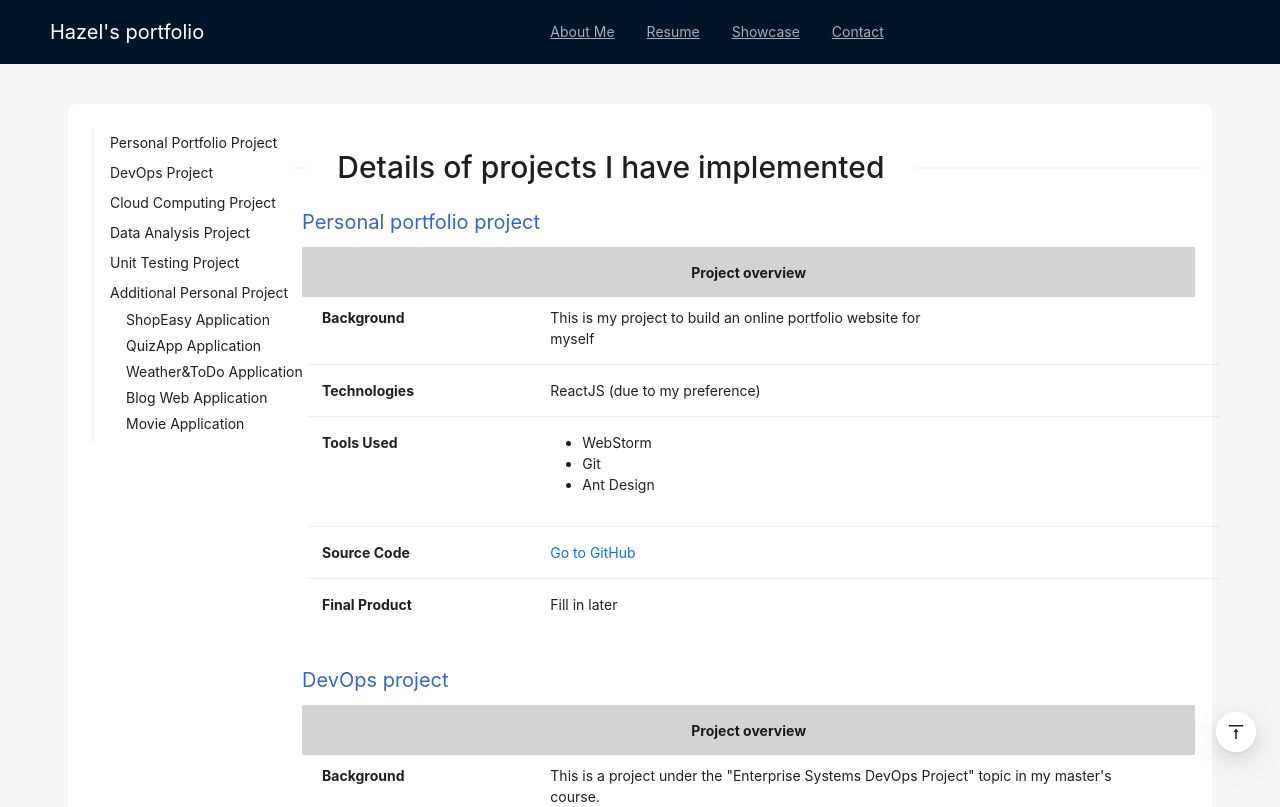
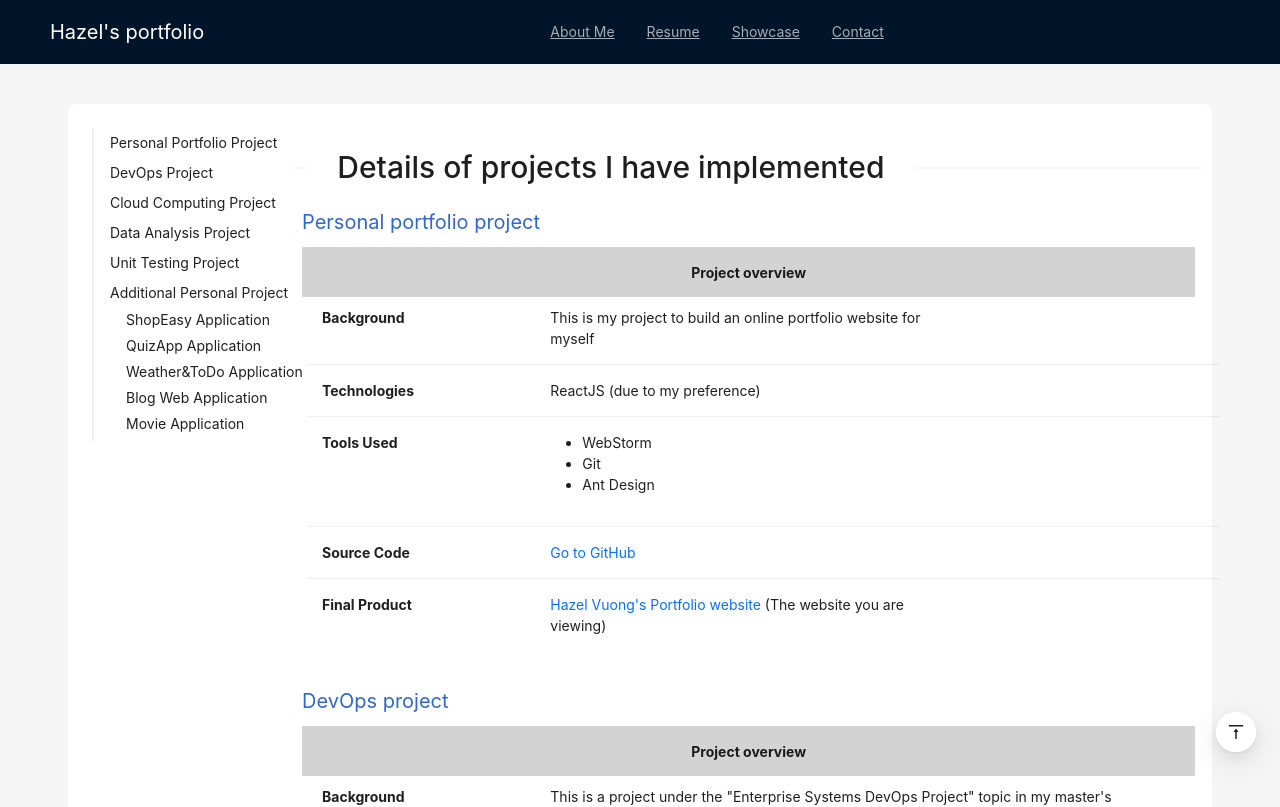
Before and after one commit to HazelV16/hazelvuong, a React (Create React App) app: page /showcase in a window 1280 px wide. Shown: the top 807 px of the page. Built offline with nearby package versions, Linux system fonts and the light colour scheme.

Commit message:
minor fix

```diff
--- a/src/components/Showcase/PersonalPortfolio.js
+++ b/src/components/Showcase/PersonalPortfolio.js
@@ -81,7 +81,8 @@ const PersonalPortfolio = () => (
                 <strong>Final Product</strong>
             </Col>
             <Col xs={2} sm={4} md={6} lg={8} xl={10}>
-                <a>Fill in later</a>
+                <a href={`${process.env.PUBLIC_URL}/hazelvuong`} target="_blank" rel="noreferrer"
+                   style={{textDecoration: 'none'}}>Hazel Vuong's Portfolio website</a>  (The website you are viewing)
             </Col>
         </Row>
     </>
```
